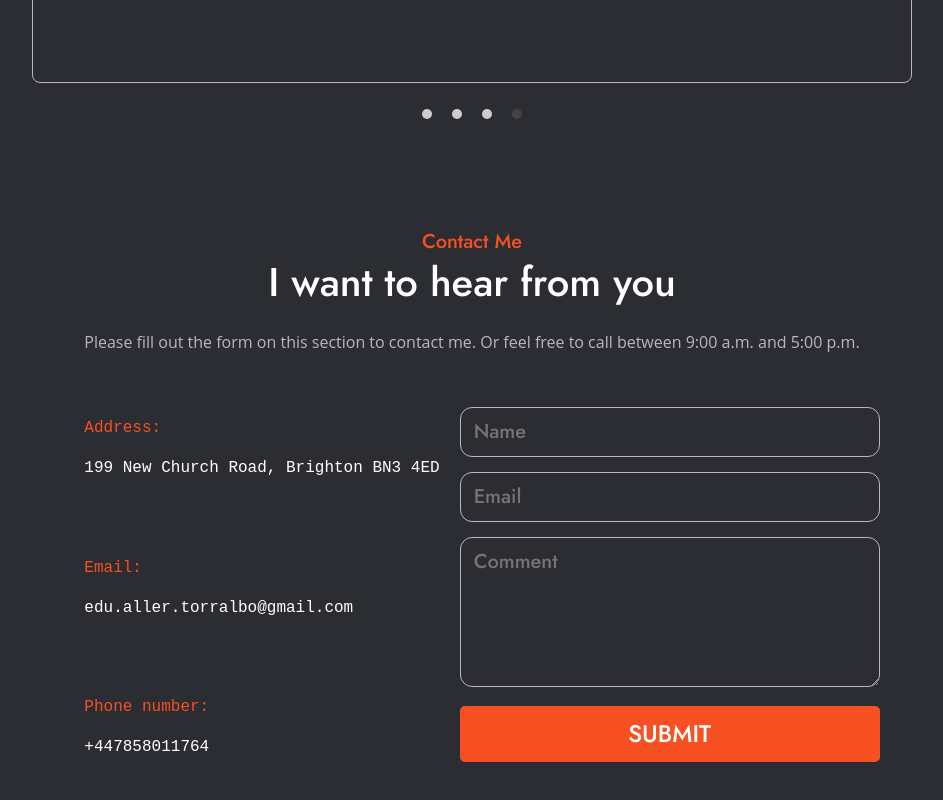
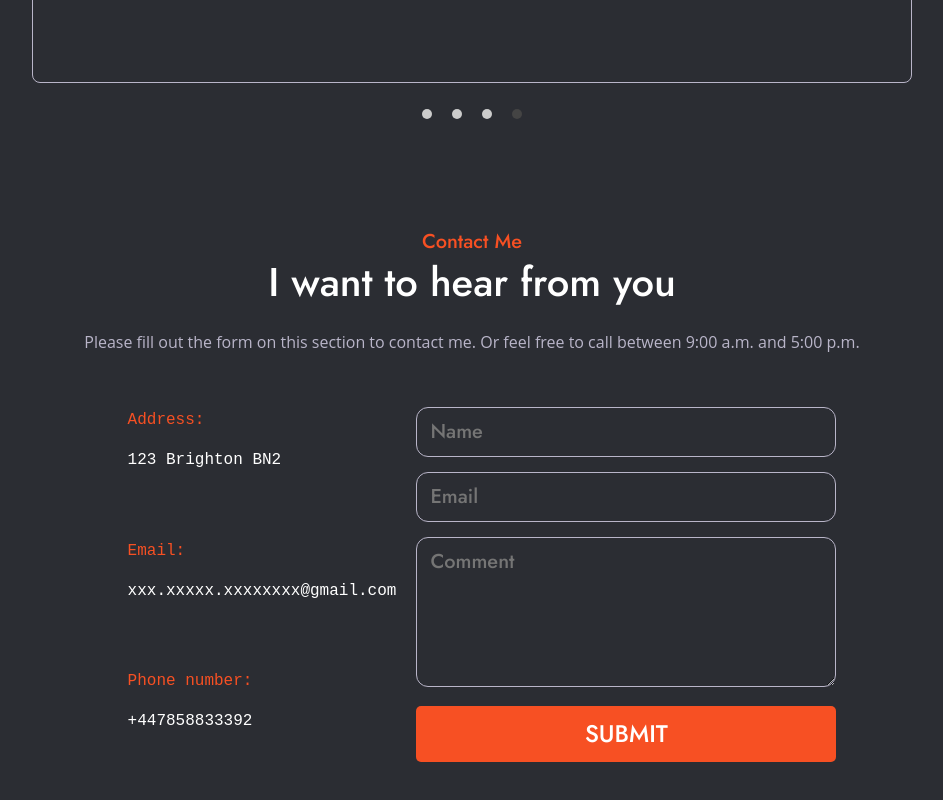
Before and after one commit to EduOceans/eduardo-aller-portfolio, a React (Vite) app: page / in a window 1280 px wide. Shown: the part 3971-4771 px from the top of the page, without its empty margins (168-1111 px from the left). Built offline with nearby package versions, Linux system fonts and the light colour scheme.

Commit message:
creating maps component, updating personal info

```diff
--- a/package.json
+++ b/package.json
@@ -10,6 +10,7 @@
     "preview": "vite preview"
   },
   "dependencies": {
+    "@vis.gl/react-google-maps": "^1.1.0",
     "react": "^18.2.0",
     "react-dom": "^18.2.0",
     "react-router-dom": "^6.23.1",
--- a/src/components/contact/Contact.jsx
+++ b/src/components/contact/Contact.jsx
@@ -10,15 +10,15 @@ function Contact() {
         <div className='contact-details'>
             <div className='contact-box'>
                 <p className='cont-title'>Address:</p>
-                <p className='cont'>199 New Church Road, Brighton BN3 4ED</p>
+                <p className='cont'>123 Brighton BN2</p>
             </div>
             <div className='contact-box'>
                 <p className='cont-title'>Email:</p>
-                <p className='cont'> edu.aller.torralbo@gmail.com</p>
+                <p className='cont'> xxx.xxxxx.xxxxxxxx@gmail.com</p>
                 </div>
             <div className='contact-box'>
                 <p className='cont-title'>Phone number:</p>
-                <p className='cont'>+447858011764</p>
+                <p className='cont'>+447858833392</p>
                 </div>
         </div>
         <form>
```
Also changed, not shown: src/components/google-maps/Google-maps.jsx (added, +14 -0 lines), 2 other files (tests, documents, lock files or other folders).
